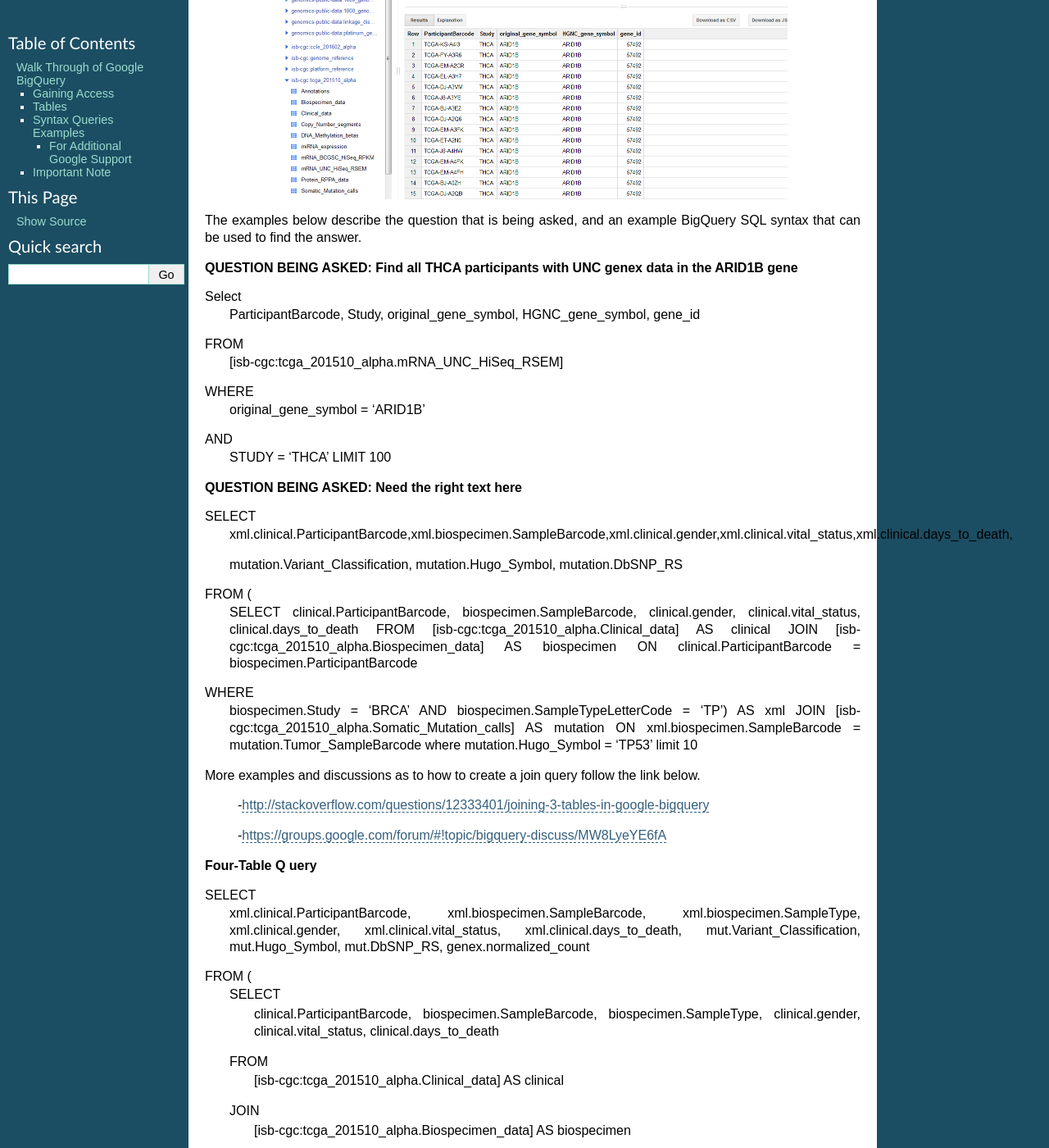
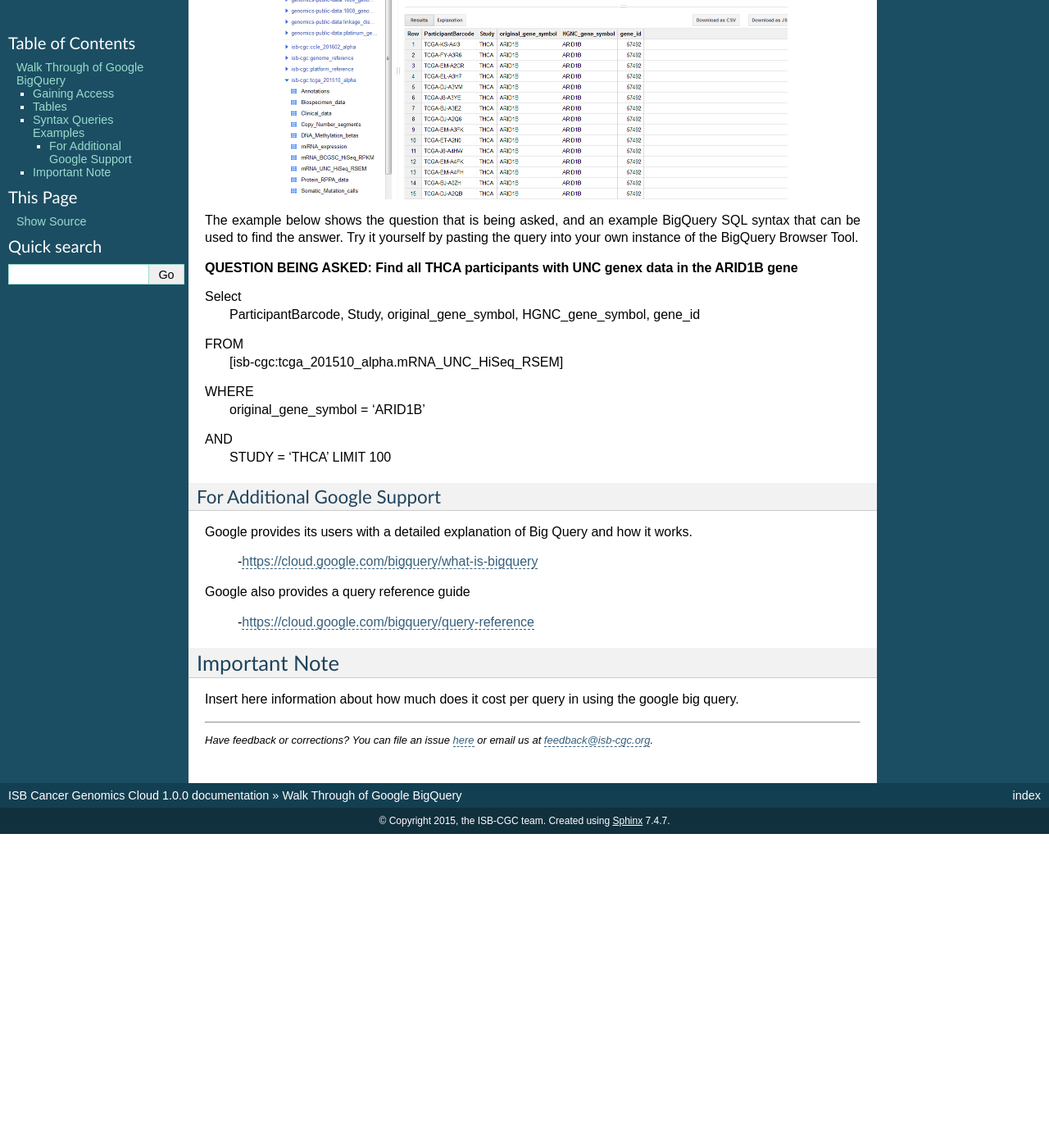
Before and after one commit to isb-cgc/readthedocs, a Sphinx documentation site: the page built from docs/source/sections/progapi/bigqueryGUI/WalkthroughOfGoogleBigQuery.rst, in a window 1280 px wide and 1400 px high, scrolled down 1526 px. Shown: the whole window at 82% size. Built offline with Sphinx 7.4.7, drawn with Linux system fonts in a browser that asks for light colours; after the commit the page ends 2543 px from its top, so only the background shows below that; some of the changed text lies outside the part shown.

Commit message:
Update WalkthroughOfGoogleBigQuery.rst

```diff
--- a/docs/source/sections/progapi/bigqueryGUI/WalkthroughOfGoogleBigQuery.rst
+++ b/docs/source/sections/progapi/bigqueryGUI/WalkthroughOfGoogleBigQuery.rst
@@ -52,7 +52,7 @@ Below are some sample queries that will get you started using ISB-CGC data in th
    :scale: 50
    :align: center
 
-The examples below describe the question that is being asked, and an example BigQuery SQL syntax that can be used to find the answer.
+The example below shows the question that is being asked, and an example BigQuery SQL syntax that can be used to find the answer.  Try it yourself by pasting the query into your own instance of the BigQuery Browser Tool.
 
 
 **QUESTION BEING ASKED: Find all THCA participants with UNC genex data in the ARID1B gene**
@@ -65,99 +65,6 @@ WHERE
   original_gene_symbol = 'ARID1B'
 AND
   STUDY = 'THCA' LIMIT 100
-
-**QUESTION BEING ASKED: Need the right text here**
-
-SELECT
-  xml.clinical.ParticipantBarcode,xml.biospecimen.SampleBarcode,xml.clinical.gender,xml.clinical.vital_status,xml.clinical.days_to_death,
-
-  mutation.Variant_Classification, mutation.Hugo_Symbol, mutation.DbSNP_RS
-
-FROM (
-  SELECT
-  clinical.ParticipantBarcode,
-  biospecimen.SampleBarcode,
-  clinical.gender,
-  clinical.vital_status,
-  clinical.days_to_death
-  FROM
-  [isb-cgc:tcga_201510_alpha.Clinical_data] AS clinical
-  JOIN
-  [isb-cgc:tcga_201510_alpha.Biospecimen_data] AS biospecimen
-  ON
-  clinical.ParticipantBarcode = biospecimen.ParticipantBarcode
-WHERE
-  biospecimen.Study = 'BRCA' AND biospecimen.SampleTypeLetterCode = 'TP') AS xml JOIN [isb-cgc:tcga_201510_alpha.Somatic_Mutation_calls] AS mutation ON xml.biospecimen.SampleBarcode = mutation.Tumor_SampleBarcode where mutation.Hugo_Symbol = 'TP53' limit 10
-
-More examples and discussions as to how to create a join query follow the link below.
-
- -http://stackoverflow.com/questions/12333401/joining-3-tables-in-google-bigquery
-
- -https://groups.google.com/forum/#!topic/bigquery-discuss/MW8LyeYE6fA
-
-
-**Four-Table Q uery**
-
-SELECT
-  xml.clinical.ParticipantBarcode,
-  xml.biospecimen.SampleBarcode,
-  xml.biospecimen.SampleType,
-  xml.clinical.gender,
-  xml.clinical.vital_status,
-  xml.clinical.days_to_death,
-  mut.Variant_Classification,
-  mut.Hugo_Symbol,
-  mut.DbSNP_RS,
-  genex.normalized_count
-FROM (
-  SELECT
-    clinical.ParticipantBarcode,
-    biospecimen.SampleBarcode,
-    biospecimen.SampleType,
-    clinical.gender,
-    clinical.vital_status,
-    clinical.days_to_death
-  FROM
-    [isb-cgc:tcga_201510_alpha.Clinical_data] AS clinical
-  JOIN
-    [isb-cgc:tcga_201510_alpha.Biospecimen_data] AS biospecimen
-  ON
-    clinical.ParticipantBarcode = biospecimen.ParticipantBarcode
-  WHERE
-    biospecimen.Study = 'BRCA') AS xml
-JOIN (
-  SELECT
-    mutation.ParticipantBarcode,
-    mutation.Hugo_Symbol,
-    mutation.Variant_Classification,
-    mutation.DbSNP_RS
-  FROM
-    [isb-cgc:tcga_201510_alpha.Somatic_Mutation_calls] AS mutation
-  WHERE
-    mutation.Hugo_Symbol = 'TP53') AS mut
-ON
-  xml.clinical.ParticipantBarcode = mut.mutation.ParticipantBarcode
-JOIN (
-  SELECT
-    expression.ParticipantBarcode,
-    expression.normalized_count
-  FROM
-    [isb-cgc:tcga_201510_alpha.mRNA_UNC_HiSeq_RSEM] AS expression
-  WHERE
-    HGNC_gene_symbol = 'MDM2' ) AS genex
-ON
-  xml.clinical.ParticipantBarcode = genex.expression.ParticipantBarcode
-LIMIT
-  100
-
-More examples and discussions as to how to create a four table query follow the link below.
-
- -http://stackoverflow.com/questions/12333401/joining-3-tables-in-google-bigquery
-
- -https://groups.google.com/forum/#!topic/bigquery-discuss/MW8LyeYE6fA
-
- -http://stackoverflow.com/questions/27856361/bigquery-nested-challenge-involving-joins-and-having-or-where-clauses
-
 
 For Additional Google Support
 =============================
```
